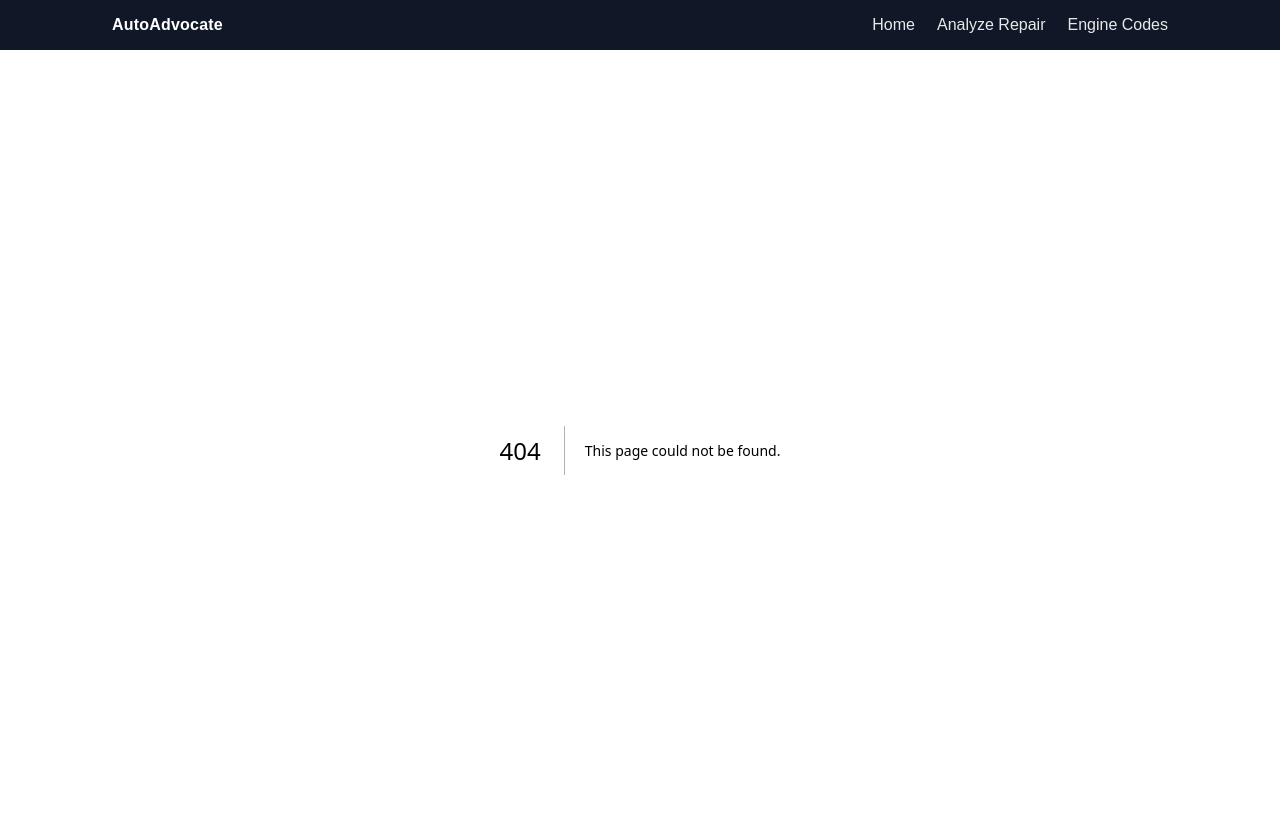
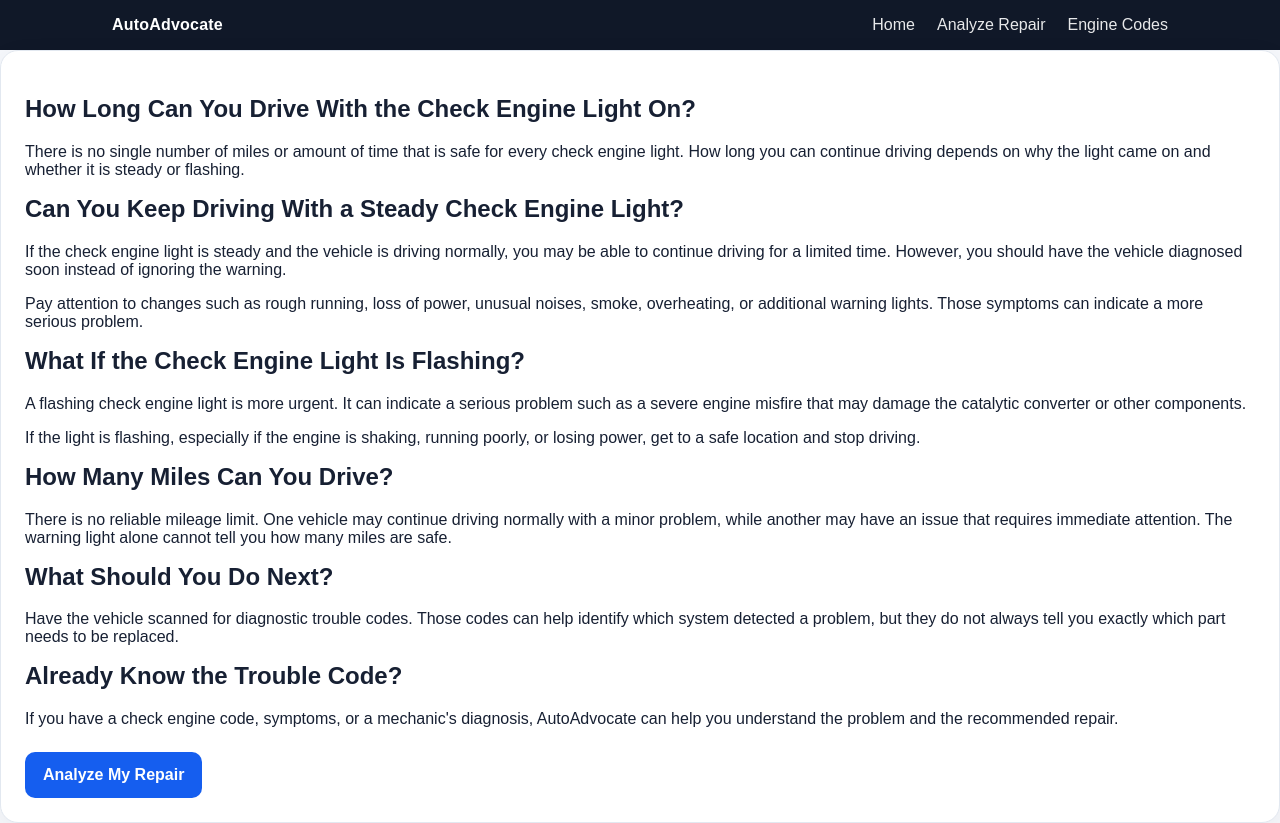
Before and after one commit to freydo7003/AutoAdvocate, a Next.js app: page /how-long-can-you-drive-with-check-engine-light-on in a window 1280 px wide. Before the commit this address had no page. Shown: the top 823 px of the page. Built offline with nearby package versions, Linux system fonts and the light colour scheme.

Commit message:
Add check engine light driving time SEO page

```diff
--- /dev/null
+++ b/app/how-long-can-you-drive-with-check-engine-light-on/page.tsx
@@ -0,0 +1,83 @@
+import Link from "next/link";
+
+export const metadata = {
+  title: "How Long Can You Drive With a Check Engine Light On? | AutoAdvocate",
+  description:
+    "Learn how long you can drive with the check engine light on, when it may be safe to continue driving, and when you should stop immediately.",
+};
+
+export default function HowLongCheckEngineLightPage() {
+  return (
+    <main className="container">
+      <section className="card">
+        <h1>How Long Can You Drive With the Check Engine Light On?</h1>
+
+        <p>
+          There is no single number of miles or amount of time that is safe for
+          every check engine light. How long you can continue driving depends
+          on why the light came on and whether it is steady or flashing.
+        </p>
+
+        <h2>Can You Keep Driving With a Steady Check Engine Light?</h2>
+
+        <p>
+          If the check engine light is steady and the vehicle is driving
+          normally, you may be able to continue driving for a limited time.
+          However, you should have the vehicle diagnosed soon instead of
+          ignoring the warning.
+        </p>
+
+        <p>
+          Pay attention to changes such as rough running, loss of power,
+          unusual noises, smoke, overheating, or additional warning lights.
+          Those symptoms can indicate a more serious problem.
+        </p>
+
+        <h2>What If the Check Engine Light Is Flashing?</h2>
+
+        <p>
+          A flashing check engine light is more urgent. It can indicate a
+          serious problem such as a severe engine misfire that may damage the
+          catalytic converter or other components.
+        </p>
+
+        <p>
+          If the light is flashing, especially if the engine is shaking,
+          running poorly, or losing power, get to a safe location and stop
+          driving.
+        </p>
+
+        <h2>How Many Miles Can You Drive?</h2>
+
+        <p>
+          There is no reliable mileage limit. One vehicle may continue driving
+          normally with a minor problem, while another may have an issue that
+          requires immediate attention. The warning light alone cannot tell you
+          how many miles are safe.
+        </p>
+
+        <h2>What Should You Do Next?</h2>
+
+        <p>
+          Have the vehicle scanned for diagnostic trouble codes. Those codes
+          can help identify which system detected a problem, but they do not
+          always tell you exactly which part needs to be replaced.
+        </p>
+
+        <h2>Already Know the Trouble Code?</h2>
+
+        <p>
+          If you have a check engine code, symptoms, or a mechanic&apos;s
+          diagnosis, AutoAdvocate can help you understand the problem and the
+          recommended repair.
+        </p>
+
+        <div style={{ marginTop: "24px" }}>
+          <Link href="/analyze" className="btn">
+            Analyze My Repair
+          </Link>
+        </div>
+      </section>
+    </main>
+  );
+}
--- a/app/sitemap.ts
+++ b/app/sitemap.ts
@@ -64,6 +64,12 @@ export default function sitemap(): MetadataRoute.Sitemap {
   changeFrequency: "weekly",
   priority: 0.9,
 },
+{
+  url: `${baseUrl}/how-long-can-you-drive-with-check-engine-light-on`,
+  lastModified: new Date(),
+  changeFrequency: "weekly",
+  priority: 0.9,
+},
     {
       url: `${baseUrl}/analyze`,
       lastModified: new Date(),
```
